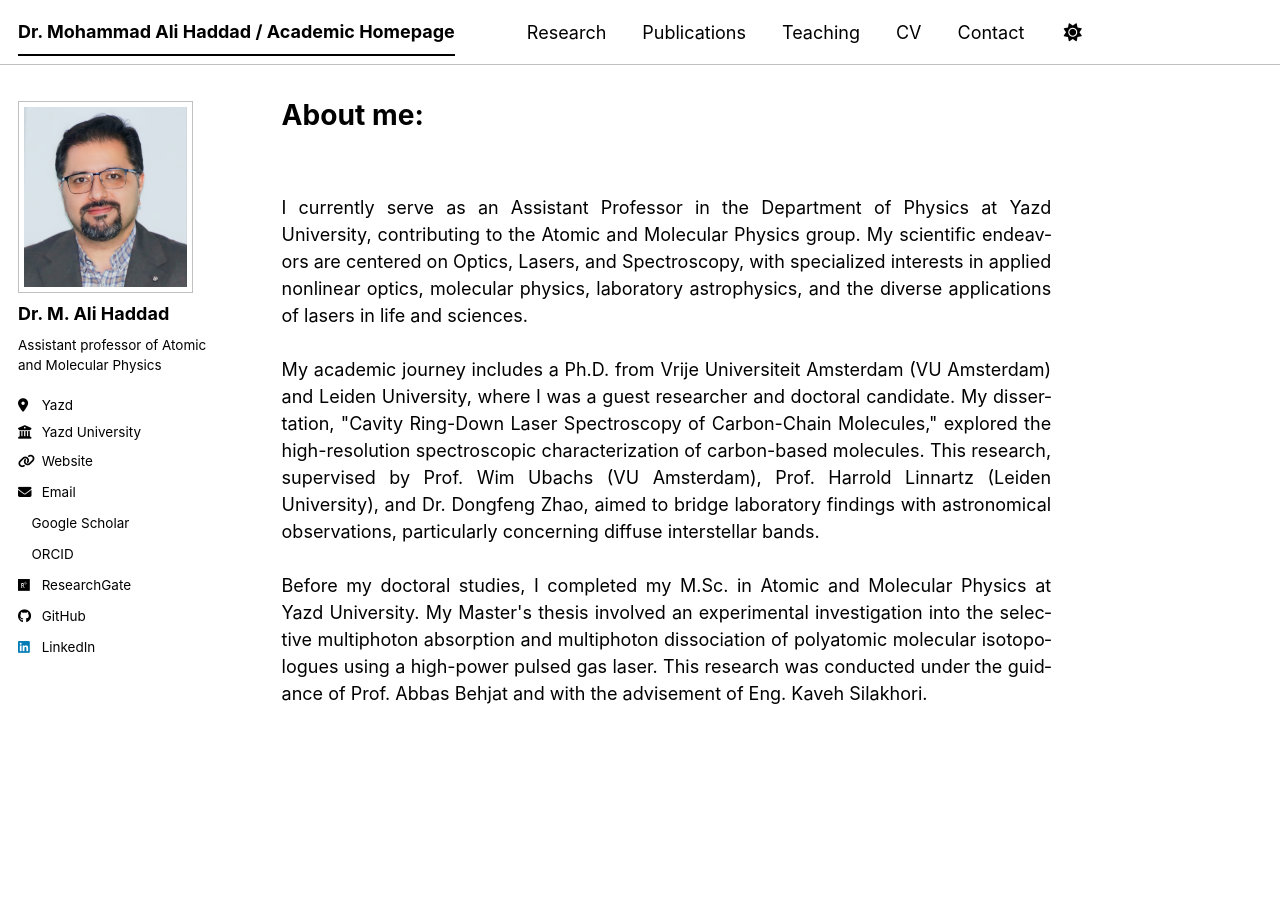
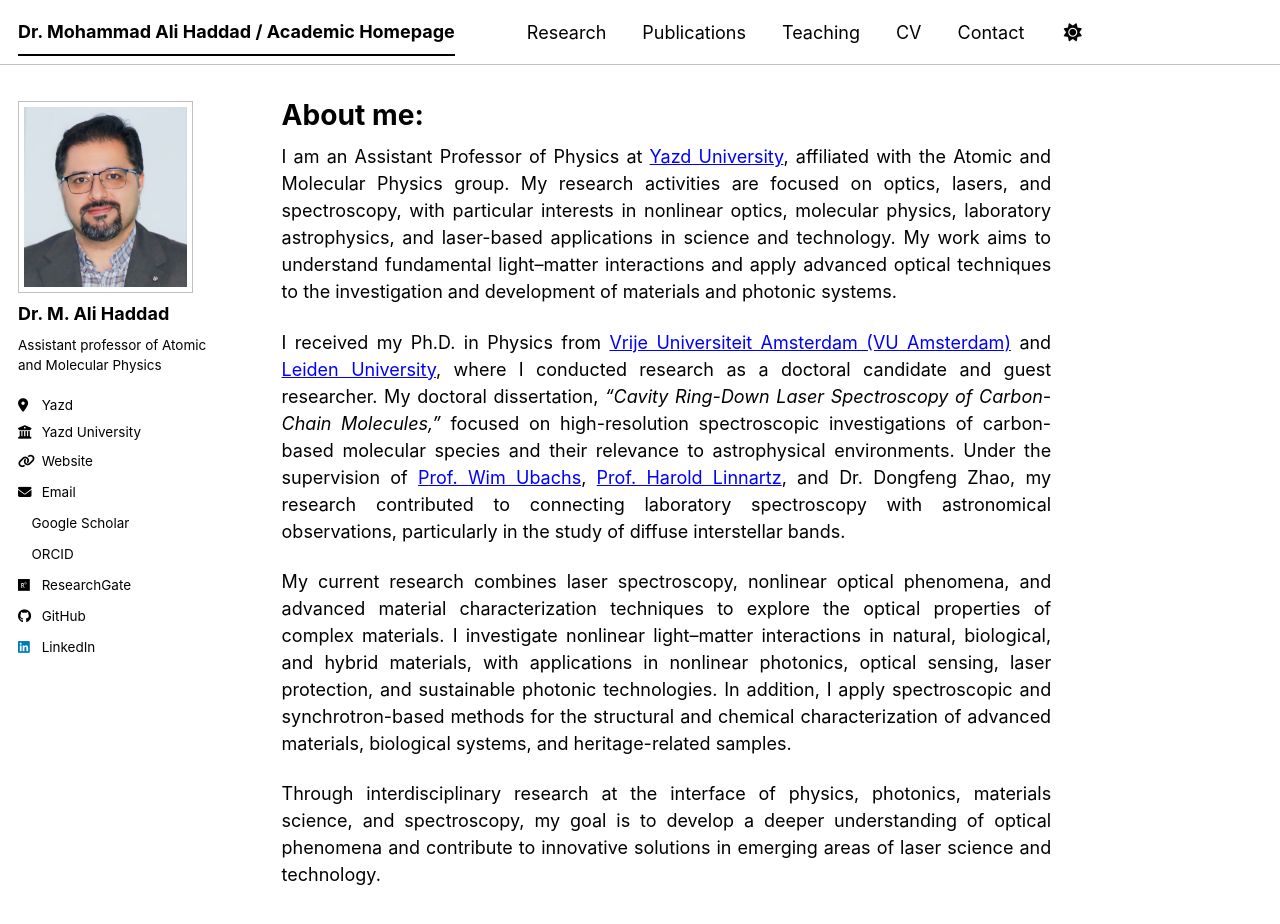
Before and after one commit to ma-haddad/ma-haddad.github.io, a Jekyll site: the page built from _pages/about.md, in a window 1280 px wide and 939 px high. Shown: the top 924 px of the window. Built offline with Jekyll 4.4.1, drawn with Linux system fonts in a browser that asks for light colours; a style sheet for code colours, icons or effects is not loaded.

Commit message:
Update about.md

```diff
--- a/_pages/about.md
+++ b/_pages/about.md
@@ -6,7 +6,7 @@ redirect_from:
   - /about/
   - /about.html
 ---
-<p>&nbsp;</p>
-<div style="text-align: justify; text-justify: inter-word; hyphens: auto;">
-<p>I currently serve as an Assistant Professor in the Department of Physics at Yazd University, contributing to the Atomic and Molecular Physics group. My scientific endeavors are centered on Optics, Lasers, and Spectroscopy, with specialized interests in applied nonlinear optics, molecular physics, laboratory astrophysics, and the diverse applications of lasers in life and sciences.<br /><br />My academic journey includes a Ph.D. from Vrije Universiteit Amsterdam (VU Amsterdam) and Leiden University, where I was a guest researcher and doctoral candidate. My dissertation, "Cavity Ring-Down Laser Spectroscopy of Carbon-Chain Molecules," explored the high-resolution spectroscopic characterization of carbon-based molecules. This research, supervised by Prof. Wim Ubachs (VU Amsterdam), Prof. Harrold Linnartz (Leiden University), and Dr. Dongfeng Zhao, aimed to bridge laboratory findings with astronomical observations, particularly concerning diffuse interstellar bands.<br /> <br />Before my doctoral studies, I completed my M.Sc. in Atomic and Molecular Physics at Yazd University. My Master's thesis involved an experimental investigation into the selective multiphoton absorption and multiphoton dissociation of polyatomic molecular isotopologues using a high-power pulsed gas laser. This research was conducted under the guidance of Prof. Abbas Behjat and with the advisement of Eng. Kaveh Silakhori.</p>
-</div>
+<p style="text-align: justify;">I am an Assistant Professor of Physics at <a href="http://www.yazd.ac.ir/en" target="_blank">Yazd University</a>, affiliated with the Atomic and Molecular Physics group. My research activities are focused on optics, lasers, and spectroscopy, with particular interests in nonlinear optics, molecular physics, laboratory astrophysics, and laser-based applications in science and technology. My work aims to understand fundamental light&ndash;matter interactions and apply advanced optical techniques to the investigation and development of materials and photonic systems.</p>
+<p style="text-align: justify;">I received my Ph.D. in Physics from&nbsp;<a href="http://www.vu.nl" target="_blank">Vrije Universiteit Amsterdam (VU Amsterdam)</a> and <a href="https://www.universiteitleiden.nl/en/research/research-facilities/science/laboratory-for-astrophysics" target="_blank">Leiden University</a>, where I conducted research as a doctoral candidate and guest researcher. My doctoral dissertation, <em>&ldquo;Cavity Ring-Down Laser Spectroscopy of Carbon-Chain Molecules,&rdquo;</em> focused on high-resolution spectroscopic investigations of carbon-based molecular species and their relevance to astrophysical environments. Under the supervision of <a href="https://www.nat.vu.nl/~wimu/" target="_blank">Prof. Wim Ubachs</a>, <a href="https://www.iau.org/IAU/Shared_Content/Contacts/ContactLayouts/Obituary.aspx?ID=31574" target="_blank">Prof. Harold Linnartz</a>, and Dr. Dongfeng Zhao, my research contributed to connecting laboratory spectroscopy with astronomical observations, particularly in the study of diffuse interstellar bands.</p>
+<p style="text-align: justify;">My current research combines laser spectroscopy, nonlinear optical phenomena, and advanced material characterization techniques to explore the optical properties of complex materials. I investigate nonlinear light&ndash;matter interactions in natural, biological, and hybrid materials, with applications in nonlinear photonics, optical sensing, laser protection, and sustainable photonic technologies. In addition, I apply spectroscopic and synchrotron-based methods for the structural and chemical characterization of advanced materials, biological systems, and heritage-related samples.</p>
+<p style="text-align: justify;">Through interdisciplinary research at the interface of physics, photonics, materials science, and spectroscopy, my goal is to develop a deeper understanding of optical phenomena and contribute to innovative solutions in emerging areas of laser science and technology.</p>
```
